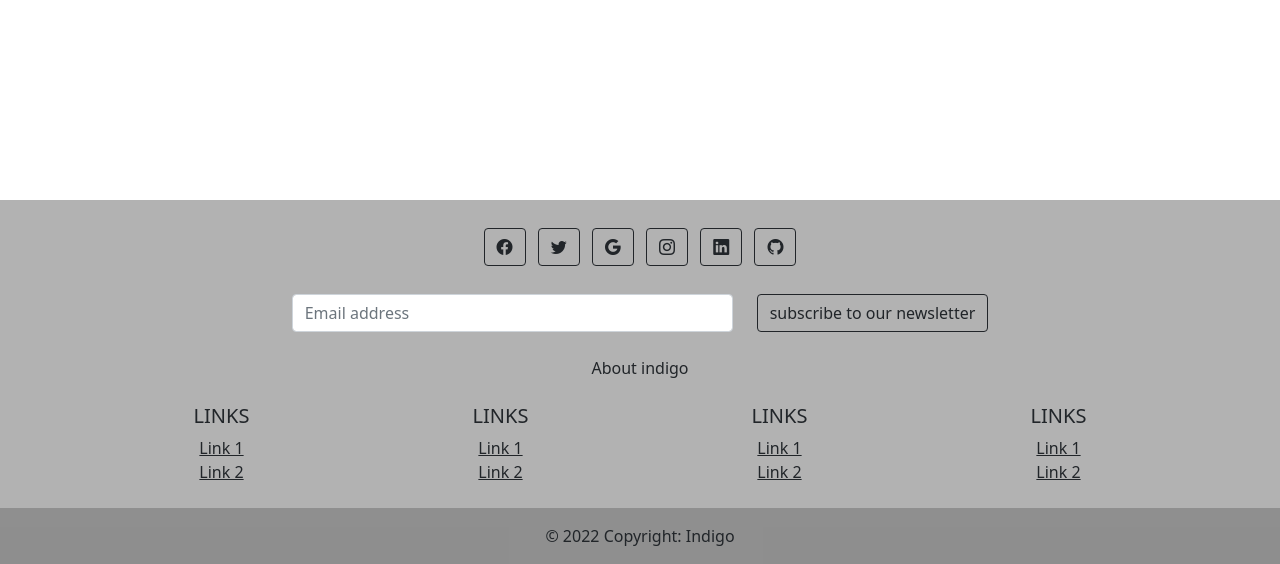
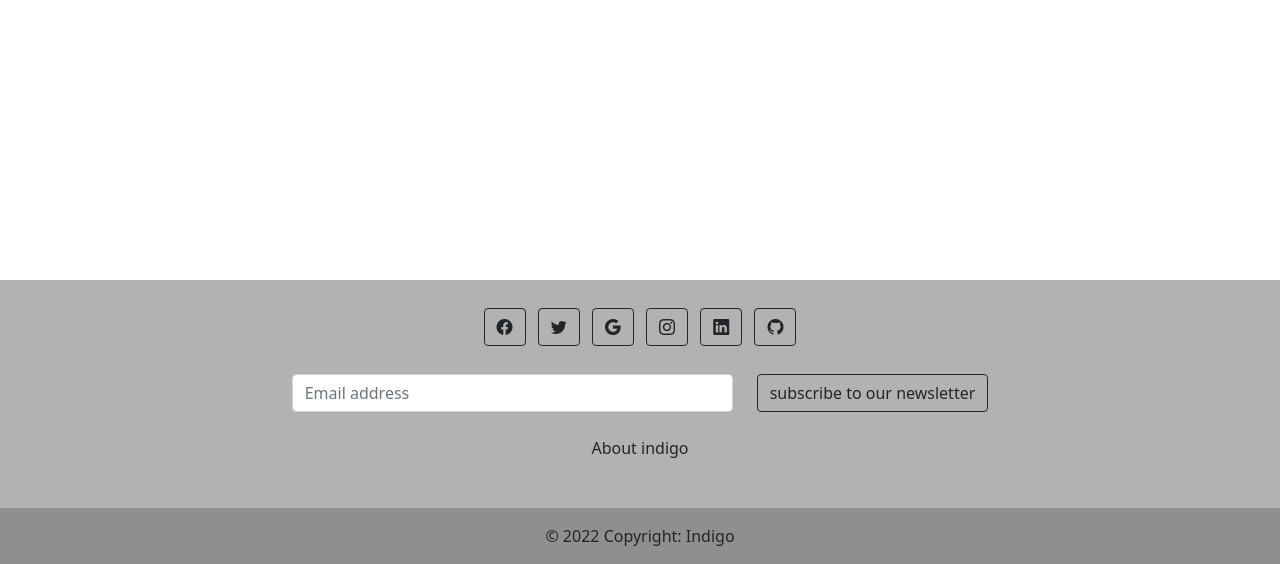
Before and after one commit to shumwe/indigo, a Django app: page /path/1/topics/ in a window 1280 px wide. Shown: the part 236-800 px from the top of the page. Run offline with Django 4.2, Linux system fonts and the light colour scheme; tables that the repository leaves empty hold one stand-in row (values such as "Sample post").

Commit message:
code:
cleaning landing page

```diff
--- a/core/admin.py
+++ b/core/admin.py
@@ -11,4 +11,4 @@ class TopicAdmin(admin.ModelAdmin):
 
 @admin.register(Tutorial)
 class TutorialAdmin(admin.ModelAdmin):
-    list_display = ['topic', 'title', 'slug',]
+    list_display = ['title', 'topic', 'slug',]
--- a/core/models.py
+++ b/core/models.py
@@ -46,6 +46,7 @@ class Tutorial(models.Model, HitCountMixin):
     topic = models.ForeignKey(Topic, on_delete=models.CASCADE, related_name="topics")
     title = models.CharField(max_length=100)
     slug = models.SlugField(unique=True, max_length=110, blank=True, null=True)
+    featured_image = models.ImageField(upload_to="featured_images/", default="featured_images/featured.jpg" )
     content = models.TextField()
     author = models.ForeignKey(User, on_delete=models.CASCADE)
     tags = TaggableManager()
--- a/core/views.py
+++ b/core/views.py
@@ -5,7 +5,7 @@ from core.models import Tutorial, Topic, Path
 
 
 def landing(request):
-    top = Tutorial.objects.order_by('-hit_count_generic__hits')[:1]
+    top = Tutorial.objects.order_by('-hit_count_generic__hits')[:2]
     top_12 = Tutorial.objects.order_by('-hit_count_generic__hits')[:12]
     context = {'top': top, 'top_12': top_12}
     return render(request, 'core/index.html', context)
--- a/indigo/urls.py
+++ b/indigo/urls.py
@@ -1,5 +1,7 @@
 from django.contrib import admin
 from django.urls import path, include
+from django.conf import settings
+from django.conf.urls.static import static
 
 urlpatterns = [
     path('admin/', admin.site.urls),
@@ -8,3 +10,5 @@ urlpatterns = [
     path('', include('core.urls')),
     path('hitcount/', include(('hitcount.urls', 'hitcount'), namespace='hitcount')),
     ]
+if settings.DEBUG == True:
+    urlpatterns += static(settings.MEDIA_URL, document_root=settings.MEDIA_ROOT)
--- a/templates/base.html
+++ b/templates/base.html
@@ -137,74 +137,6 @@
         </p>
       </section>
       <!-- Section: Text -->
-
-      <!-- Section: Links -->
-      <section class="">
-        <!--Grid row-->
-        <div class="row">
-          <!--Grid column-->
-          <div class="col-lg-3 col-md-6 mb-4 mb-md-0">
-            <h5 class="text-uppercase">Links</h5>
-
-            <ul class="list-unstyled mb-0 ">
-              <li>
-                <a href="#!" class="text-dark">Link 1</a>
-              </li>
-              <li>
-                <a href="#!" class="text-dark">Link 2</a>
-              </li>
-            </ul>
-          </div>
-          <!--Grid column-->
-
-          <!--Grid column-->
-          <div class="col-lg-3 col-md-6 mb-4 mb-md-0">
-            <h5 class="text-uppercase">Links</h5>
-
-            <ul class="list-unstyled mb-0">
-              <li>
-                <a href="#!" class="text-dark">Link 1</a>
-              </li>
-              <li>
-                <a href="#!" class="text-dark">Link 2</a>
-              </li>
-            </ul>
-          </div>
-          <!--Grid column-->
-
-          <!--Grid column-->
-          <div class="col-lg-3 col-md-6 mb-4 mb-md-0">
-            <h5 class="text-uppercase">Links</h5>
-
-            <ul class="list-unstyled mb-0">
-              <li>
-                <a href="#!" class="text-dark">Link 1</a>
-              </li>
-              <li>
-                <a href="#!" class="text-dark">Link 2</a>
-              </li>
-            </ul>
-          </div>
-          <!--Grid column-->
-
-          <!--Grid column-->
-          <div class="col-lg-3 col-md-6 mb-4 mb-md-0">
-            <h5 class="text-uppercase">Links</h5>
-
-            <ul class="list-unstyled mb-0">
-              <li>
-                <a href="#!" class="text-dark">Link 1</a>
-              </li>
-              <li>
-                <a href="#!" class="text-dark">Link 2</a>
-              </li>
-            </ul>
-          </div>
-          <!--Grid column-->
-        </div>
-        <!--Grid row-->
-      </section>
-      <!-- Section: Links -->
     </div>
     <!-- Grid container -->
     <div class="text-center p-3" style="background-color: rgba(0, 0, 0, 0.2);">
```
Also changed, not shown: core/templates/core/index.html (+41 -11 lines), core/migrations/0002_tutorial_featured_image.py (added), media/featured_images/featured.jpg (added), media/featured_images/featured_E9fz8T6.jpg (added), media/featured_images/featured_fhXPqwX.jpg (added).
